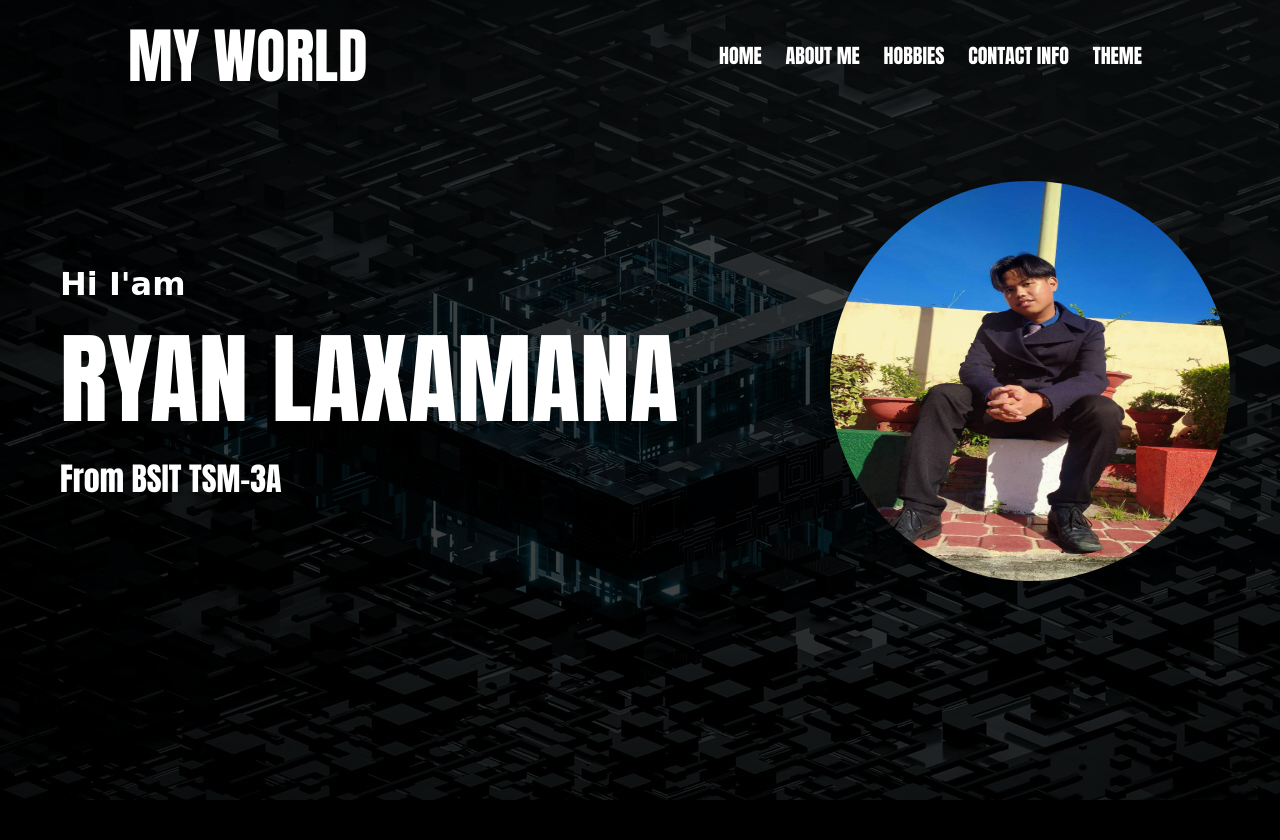
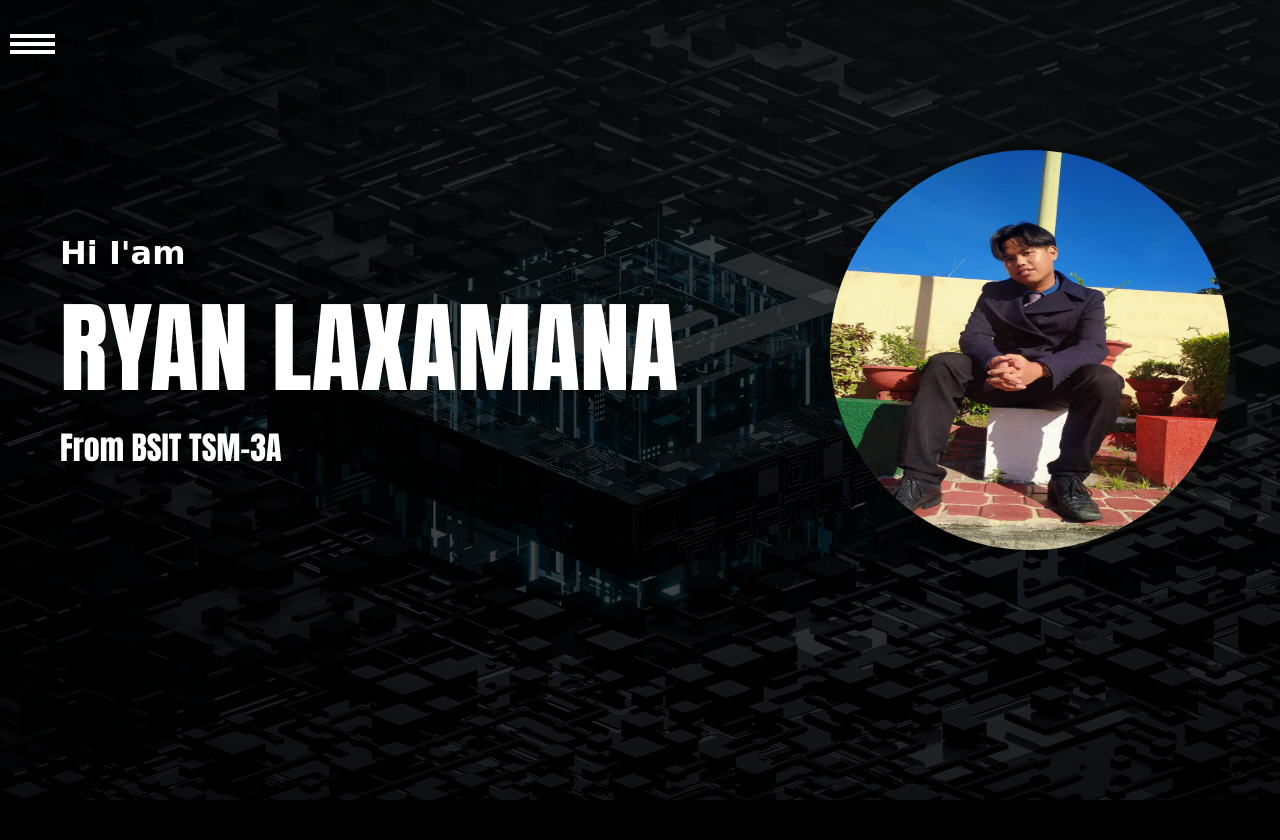
Before and after one commit to CyrusF143/BSIT-TSM-3A-IPT2CS-G5, a PHP site: page /LAXAMANA/PROFILE.html in a window 1280 px wide. Shown: the top 840 px of the page. Run offline with PHP 8.4, Linux system fonts and the light colour scheme.

Commit message:
with sidebar

```diff
--- a/Main_Folder/LAXAMANA/PROFILE.css
+++ b/Main_Folder/LAXAMANA/PROFILE.css
@@ -13,34 +13,57 @@ body {
     background-image: linear-gradient(rgba(0,0,0,0.75),rgba(0,0,0,0.75)), url(bg3.jpg);
     background-size: cover;
 }
-.upper {
-    display: flex;
-    align-items: center;
-    justify-content: space-between;
-    flex-wrap: wrap;
-    padding: 10px 10%;
-    background-color: none;
+
+#sidebar {
+    position: fixed;
+    width: 230px;
+    height: 100%;
+    background: white;
+    left: -250px;
+    transition: .45s ease;
+    border-radius: 0px 10px 10px 0px;
+    z-index: 2;
 }
-.navbar a {
-    font-size: 20px;
-    text-decoration: none;
-    color: white;
+
+#sidebar.active {
+    left: 0;
+    z-index: 2;
 }
-.navbar ul li {
-    margin: 20px 10px;
+
+#sidebar a {
     text-decoration: none;
     list-style: none;
-    display: inline-block;
+    color: black;
+    font-size: 20px;
+    padding: 20px 24px;
 }
-.Logo {
-    color: white;
-    font-size: 30px;
+
+#sidebar ul li {
+    list-style: none;
+    color: #fff;
+    font-size: 20px;
+    padding: 20px 24px;
 }
+
+#sidebar .btn {
+    position: absolute;
+    top: 30px;
+    left: 260px;
+}
+
+.btn span {
+    width: 45px;
+    height: 4px;
+    background: white;
+    display: block;
+    margin-top: 4px;
+}
+
 .home {
     display: flex;
     align-items: center;
     justify-content: space-between;
-    padding-top: 70px;
+    padding-top: 150px;
     padding-left: 60px;
     color: white;
 }
@@ -214,16 +237,6 @@ img:hover {
     transform: translateZ(20px);
 }
 
-.slider::before,
-.slider::after {
-    background: linear-gradient(to right, rgba(255,255,255,1) 0%, rgba(255,255,255,0) 100%);
-    content: '';
-    height: 100%;
-    position: absolute;
-    width: 15%;
-    z-index: 2;
-}
-
 .slider::before {
     left: 0;
     top: 0;
--- a/Main_Folder/LAXAMANA/PROFILE.html
+++ b/Main_Folder/LAXAMANA/PROFILE.html
@@ -9,22 +9,23 @@
 </head>
 
 <body>
+
      <!-- NAVBAR -->
     <div class="head">
-        <div class="upper">
-            <div class="Logo">
-                <h1>MY WORLD</h1>
+        <div id="sidebar">
+            <div class="btn" onclick="show()">
+                <span></span>
+                <span></span>
+                <span></span>
             </div>
 
-            <div class="navbar">
             <ul>
                 <li><a href="#">HOME</a></li>
-                   <li><a href="#">ABOUT ME</a></li>
-                   <li><a href="#">HOBBIES</a></li>
+                <li><a href="#about">ABOUT ME</a></li>
+                <li><a href="#Hobbies1">HOBBIES</a></li>
+                <li><a href="#">SKILLS</a></li>
                 <li><a href="#">CONTACT INFO</a></li>
-                   <li><a href="#">THEME</a></li>
             </ul>
-            </div>
         </div>
         <!-- WELCOME PAGE -->
         <div class="home">
@@ -39,7 +40,7 @@
         </div>
     </div>
  <!-- For ABOUT ME -->
-    <div class="about">
+    <div class="about" id="about">
         <div class="intro">
             <h1 class="hello">Hello Welcome To My World</h1>
             <p class="info">By the way my name is <b class="name">Ryan Laxamana</b>, a student at Tarlac State University under the course of <br>
@@ -51,7 +52,7 @@
         </div>
     </div>
  <!-- For Hobbies page -->
-    <div class="Hobbies1">
+    <div class="Hobbies1" id="Hobbies1">
         <div class="HOBBIES">
             <h1>HOBBIES</h1>
         </div>
@@ -63,7 +64,7 @@
 
             <div class="slide-track">
 
-
+                <!-- Your image slides here -->
                 <div class="slide">
                     <img src="KD1.jpg" alt="">
                     <div class="kdtitle">
@@ -199,12 +200,13 @@
 
 
 
+
         <div class="slider" id="manwha-slider">
 
 
             <div class="slide-track">
 
-
+                <!-- Your image slides here -->
 
                 <div class="slide">
                     <img src="MW1.jpg" alt="">
@@ -342,7 +344,7 @@
         </div>
 
     </div>
-    <script src="ryan.js"></script>
+    <script src="PROFILE.js"></script>
 </body>
 
 </html>
--- /dev/null
+++ b/Main_Folder/LAXAMANA/PROFILE.js
@@ -0,0 +1,3 @@
+function show() {
+    document.getElementById('sidebar').classList.toggle('active');
+}
```
Lines whose indentation alone changed are shown as unchanged.
